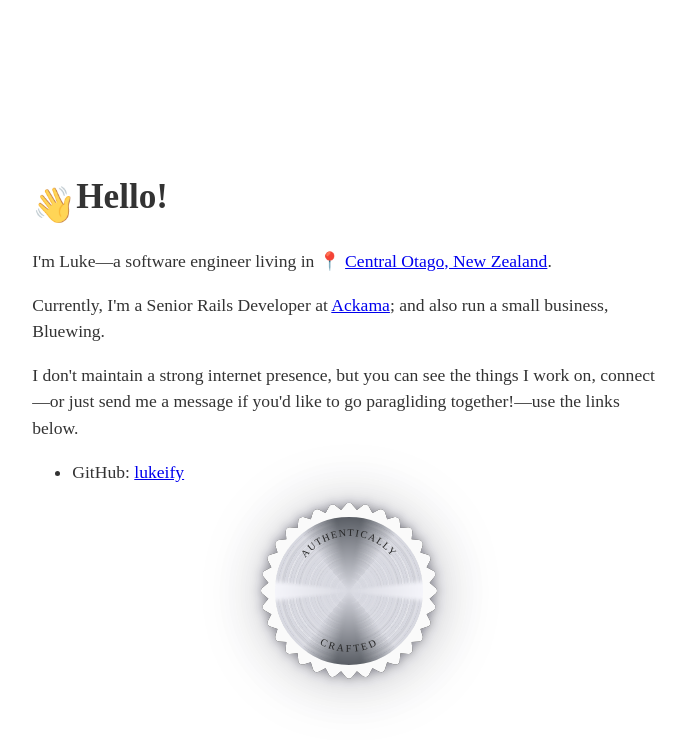
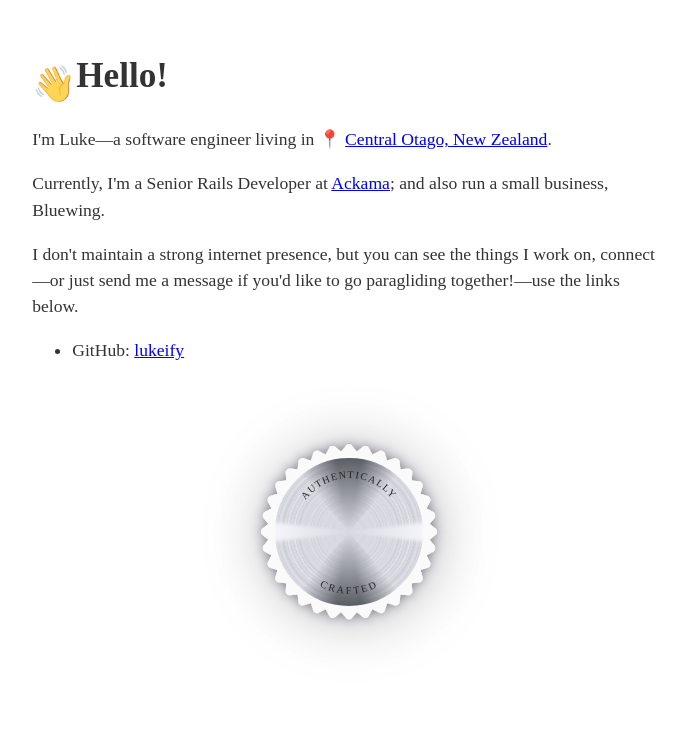
Before and after one commit to lukeify/website, a website: page index.html in a window 1280 px wide. Shown: the whole page, without its empty margins (291-977 px from the left). Drawn offline with Linux system fonts and the light colour scheme; a web font is replaced by a local one.

Commit message:
fix: remove unintended visible consequences of shadow DOM element

```diff
--- a/styles/components/authenticity-sticker.css
+++ b/styles/components/authenticity-sticker.css
@@ -124,7 +124,7 @@ Size and colour information concerning the sticker itself.
     --anisotropic-reflection-umbra-end-angle: calc((var(--anisotropic-reflection-penumbra-angular-width) / 2) + (var(--anisotropic-reflection-umbra-angular-width) / 2));
 
     position: relative;
-    max-width: 100%;
+    margin-block-start: 5rem;
 }
 
 .authenticity-sticker {
@@ -146,7 +146,6 @@ Size and colour information concerning the sticker itself.
  * anisotropic shadows and highlights via `*-gradient()` functions.
  */
 .authenticity-sticker__shadow {
-    transform: translateZ(0);
     position: absolute;
     left:0;
     right:0;
@@ -159,7 +158,7 @@ Size and colour information concerning the sticker itself.
     border-radius: 50%;
     width: var(--sticker-size);
     height: var(--sticker-size);
-    background-color: black;
+    background-color: white;
     clip-path: url(#sticker-outline);
     margin-inline: auto;
 }
--- a/styles/global.css
+++ b/styles/global.css
@@ -2,8 +2,11 @@
     box-sizing: border-box;
 }
 
+html, body {
+    height: 100%;
+}
+
 html {
-    height: 100%;
     display: flex;
     justify-content: center;
     align-items: center;
```
